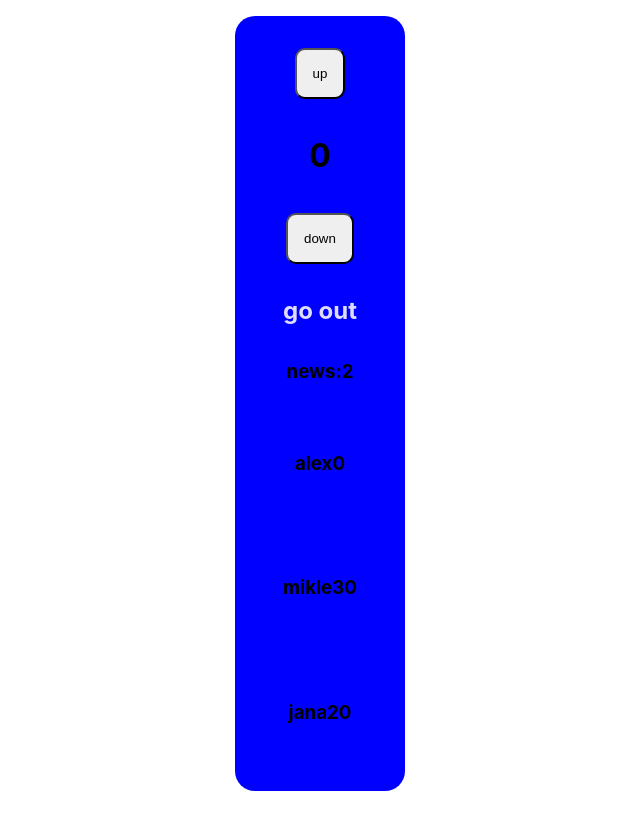
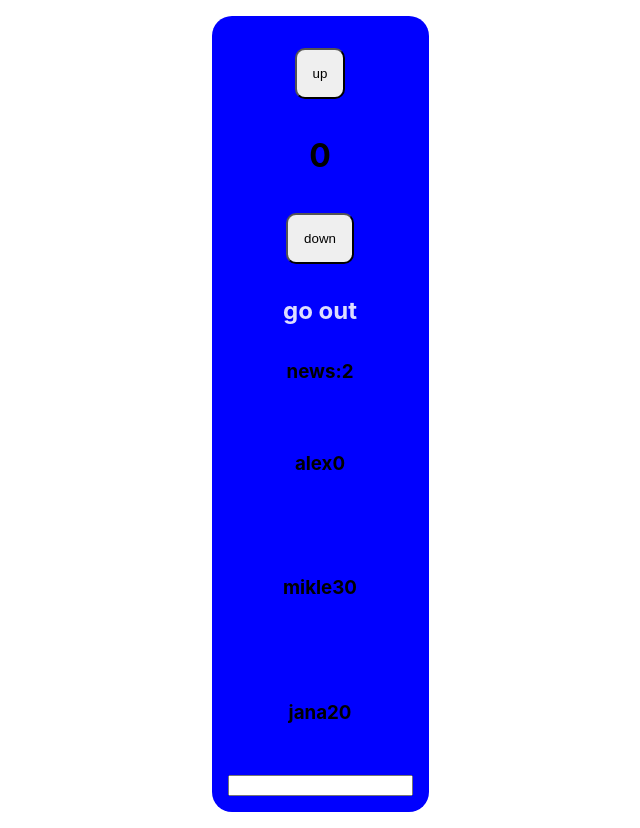
Before and after one commit to hossein-ansari/practice, a React (Create React App) app: page / in a window 1280 px wide. Shown: the whole page, without its empty margins (320-960 px from the left). Before the commit the page ends 807 px from the top, so only its background shows below. Built offline with nearby package versions, Linux system fonts and the light colour scheme.

Commit message:
add input

```diff
--- a/src/App.js
+++ b/src/App.js
@@ -12,7 +12,9 @@ class App extends Component {
         { name: "alex", id: 0 },
         { name: "mikle", id: 30 },
         { name: "jana", id: 20 },
+
       ],
+      inputValue : ""
     };
   }
 
@@ -50,6 +52,12 @@ class App extends Component {
       return this.state.news.length - 1;
     });
   }
+  onChangeHandler(e) {
+    this.setState((prev)=>{
+      console.log(e.target.value);
+      return {inputValue : e.target.value}
+    });
+  }
   render() {
     let moveOut = null;
     if (this.state.count > 5) {
@@ -76,9 +84,15 @@ class App extends Component {
           </h3>
         )}
         {this.state.info.map((n) => (
-          <div key={n.id}><Carts {...n} /></div>
-
+          <div key={n.id}>
+            <Carts {...n} />
+          </div>
         ))}
+        <input
+          type="text"
+          value={this.state.inputValue}
+          onChange={this.onChangeHandler.bind(this)}
+        />
       </div>
     );
   }
```
